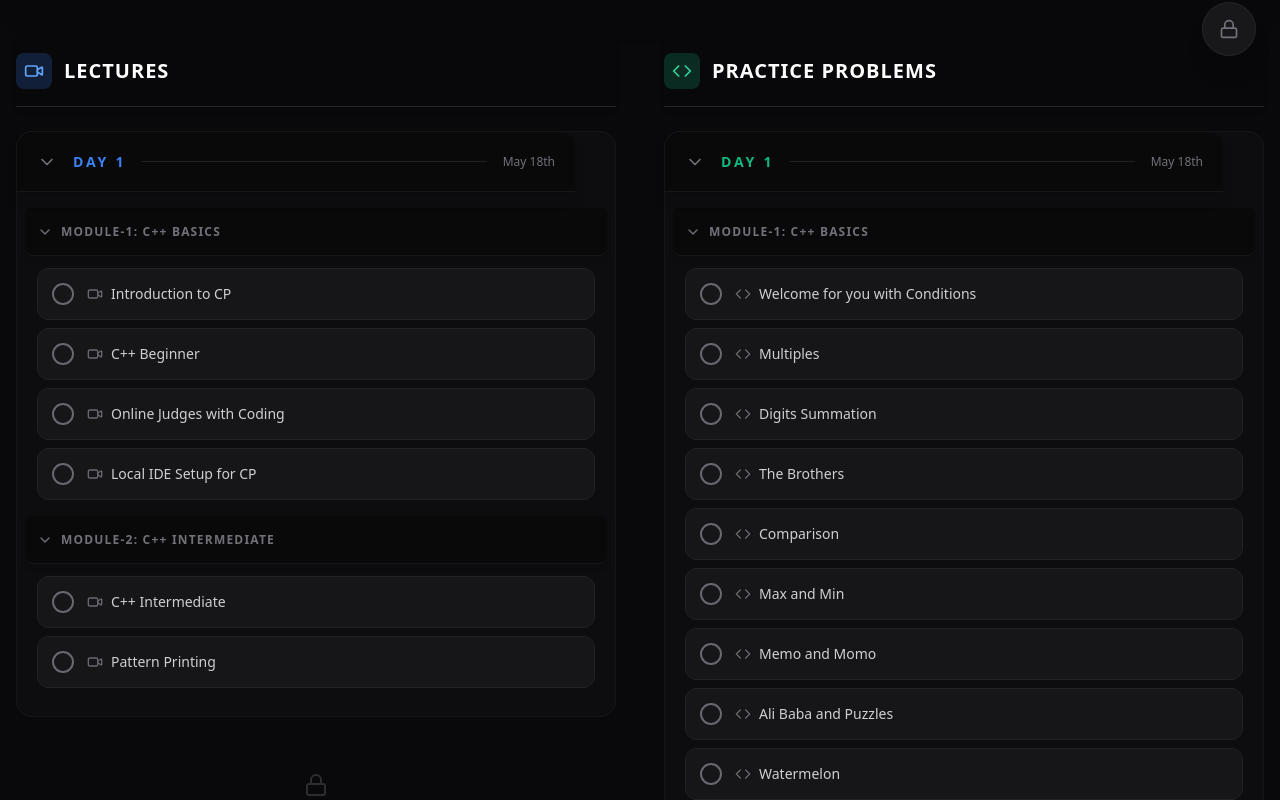
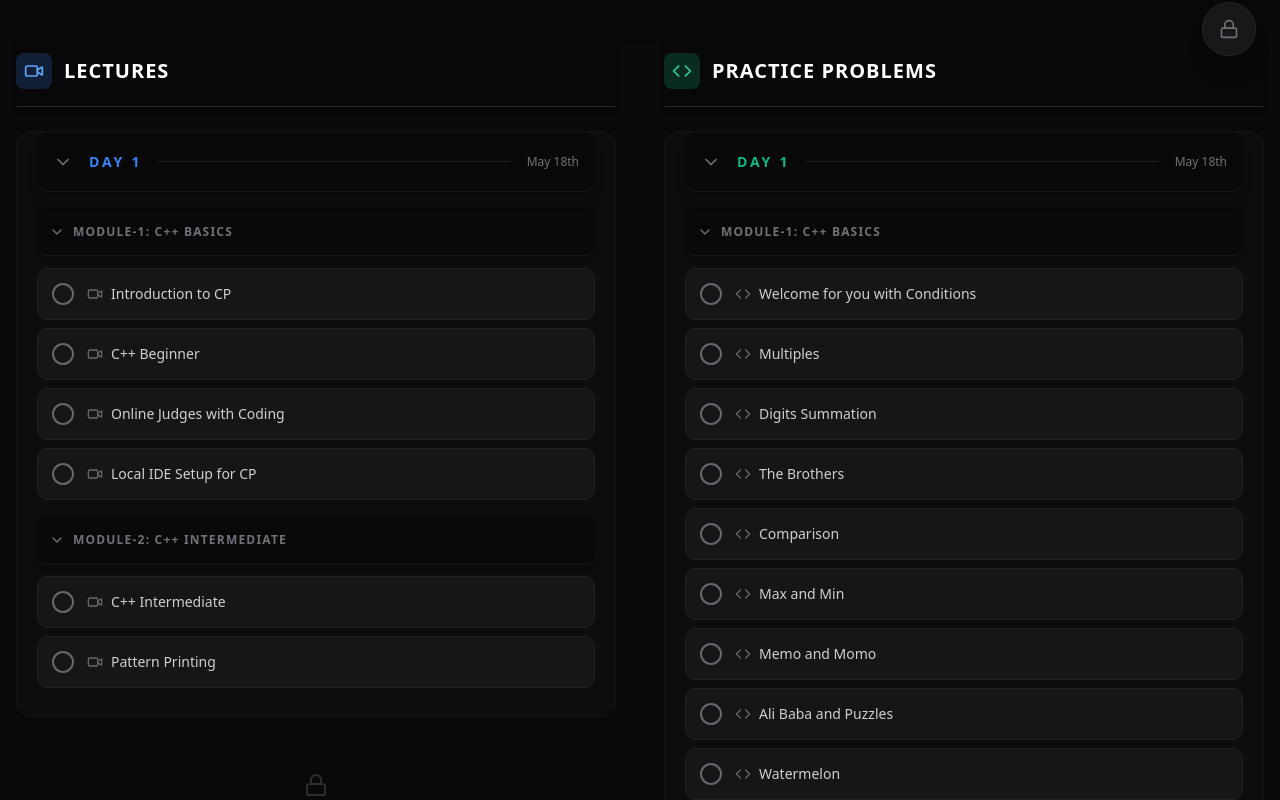
Before and after one commit to singhvaibhav-ai/CP_Tracker, a Next.js app: page / in a window 1280 px wide. Shown: the part 720-1520 px from the top of the page. Built offline with nearby package versions, Linux system fonts and the light colour scheme; no server answers; the database is empty.

Commit message:
Aligned all sticky headers and task items to perfect matching widths

```diff
--- a/app/page.tsx
+++ b/app/page.tsx
@@ -137,7 +137,7 @@ export default function Home() {
             <div key={collapseId} className="space-y-2">
               <button
                 onClick={() => toggleCollapse(collapseId)}
-                className="flex items-center gap-2 px-3 h-[48px] py-0 -mx-3 w-[calc(100%+1.5rem)] text-left group border-b border-zinc-800/50 rounded-lg bg-zinc-950/90 backdrop-blur-md shadow-md sticky top-[244px] z-20"
+                className="flex items-center gap-2 px-3 h-[48px] py-0 w-full text-left group border-b border-zinc-800/50 rounded-lg bg-zinc-950/90 backdrop-blur-md shadow-md sticky top-[244px] z-20"
               >
                 <ChevronDown
                   className={`w-4 h-4 text-zinc-500 transition-transform duration-300 group-hover:text-zinc-300 ${isCollapsed ? '-rotate-90' : 'rotate-0'}`}
@@ -390,7 +390,7 @@ export default function Home() {
                                   <div key={`lectures-day-${day.dayNumber}`} className="space-y-4 bg-zinc-900/30 p-5 pt-0 rounded-2xl border border-zinc-800/40">
                                     <button
                                       onClick={() => toggleCollapse(dayCollapseId)}
-                                      className="w-full flex items-center gap-4 h-[60px] py-0 -mx-5 px-5 border-b border-zinc-800/50 rounded-t-2xl shadow-lg bg-zinc-950/90 backdrop-blur-md sticky top-[184px] z-30 group transition-all hover:bg-zinc-900/50 text-left"
+                                      className="w-full flex items-center gap-4 h-[60px] py-0 px-4 border-b border-zinc-800/50 rounded-xl shadow-lg bg-zinc-950/90 backdrop-blur-md sticky top-[184px] z-30 group transition-all hover:bg-zinc-900/50 text-left"
                                     >
                                       <ChevronDown
                                         className={`w-5 h-5 text-zinc-500 transition-transform duration-300 group-hover:text-zinc-300 ${isDayCollapsed ? '-rotate-90' : 'rotate-0'}`}
@@ -461,7 +461,7 @@ export default function Home() {
                                   <div key={`problems-day-${day.dayNumber}`} className="space-y-4 bg-zinc-900/30 p-5 pt-0 rounded-2xl border border-zinc-800/40">
                                     <button
                                       onClick={() => toggleCollapse(dayCollapseId)}
-                                      className="w-full flex items-center gap-4 h-[60px] py-0 -mx-5 px-5 border-b border-zinc-800/50 rounded-t-2xl shadow-lg bg-zinc-950/90 backdrop-blur-md sticky top-[184px] z-30 group transition-all hover:bg-zinc-900/50 text-left"
+                                      className="w-full flex items-center gap-4 h-[60px] py-0 px-4 border-b border-zinc-800/50 rounded-xl shadow-lg bg-zinc-950/90 backdrop-blur-md sticky top-[184px] z-30 group transition-all hover:bg-zinc-900/50 text-left"
                                     >
                                       <ChevronDown
                                         className={`w-5 h-5 text-zinc-500 transition-transform duration-300 group-hover:text-zinc-300 ${isDayCollapsed ? '-rotate-90' : 'rotate-0'}`}
```
